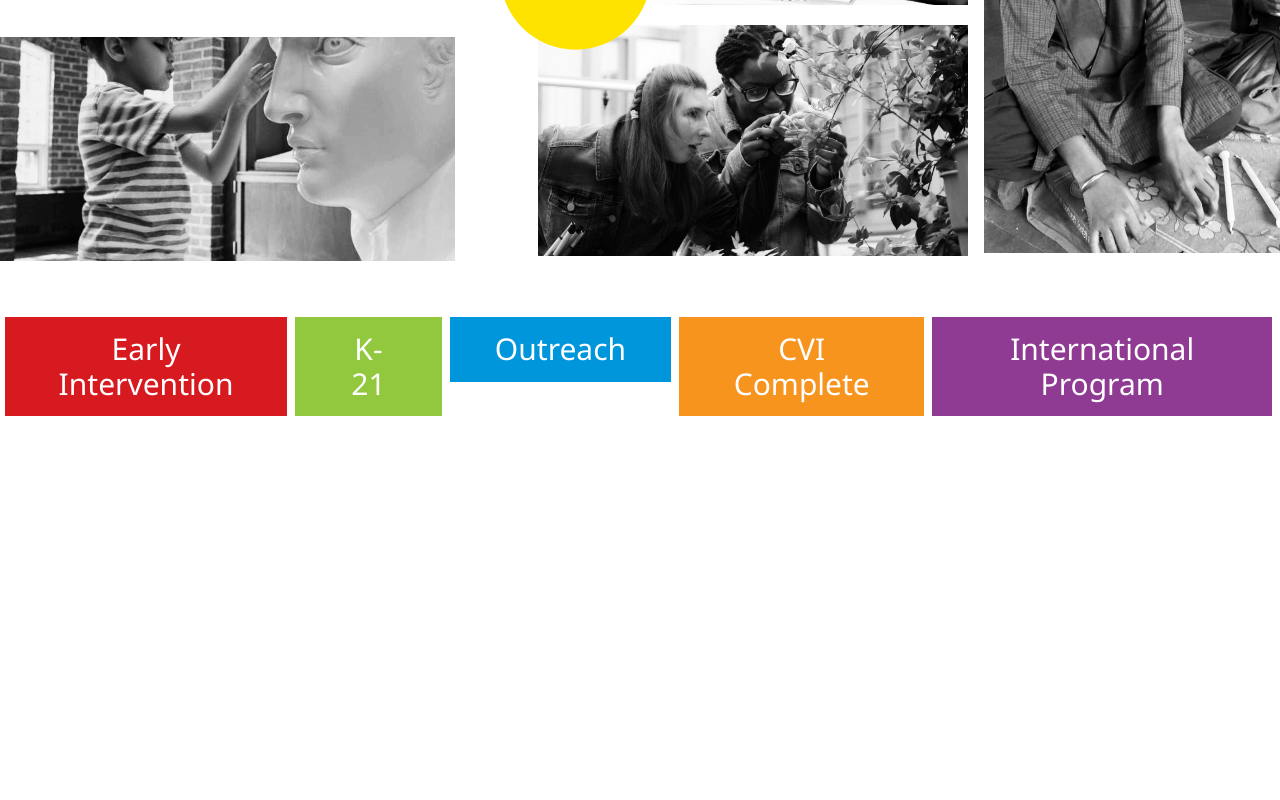
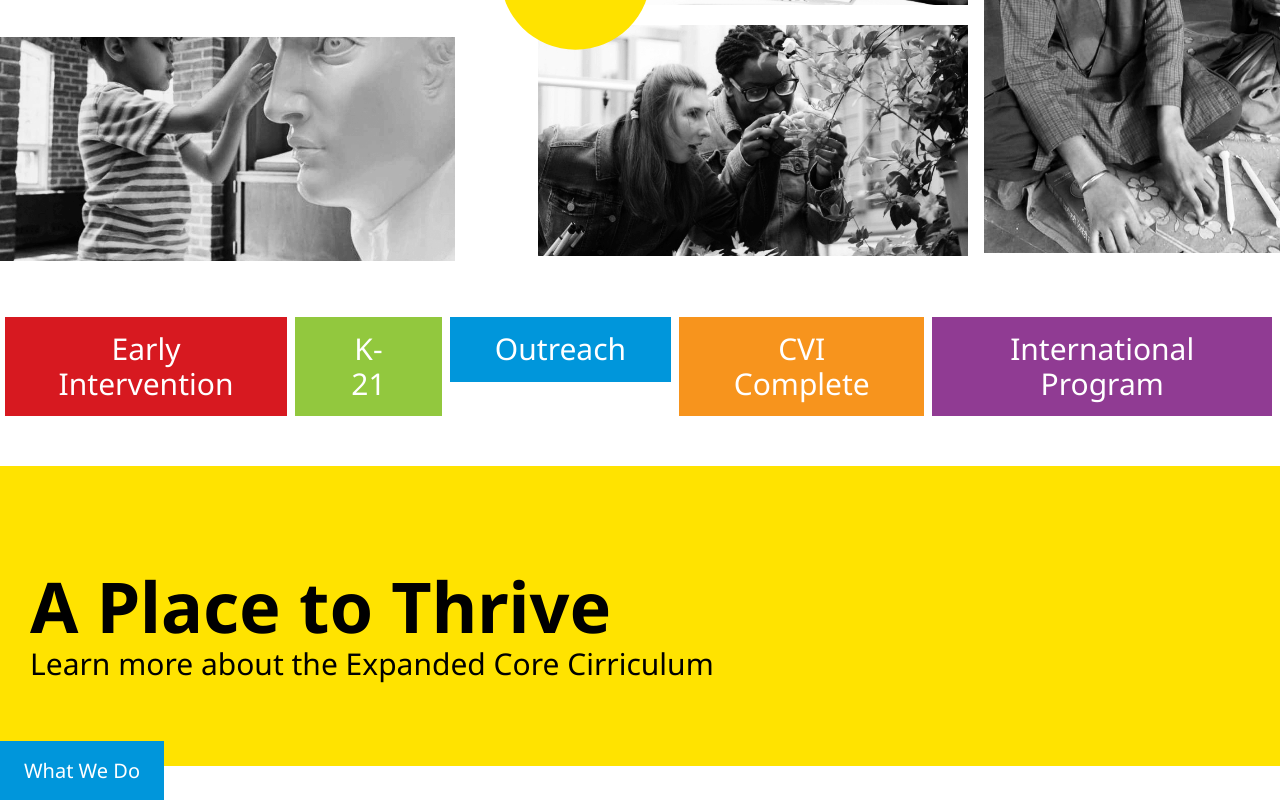
Before and after one commit to SarahHarbeson/vscm, a website: page deploy/index.html in a window 1280 px wide. Shown: the part 1844-2644 px from the top of the page. Before the commit the page ends 2281 px from the top, so only its background shows below. Drawn offline with Linux system fonts and the light colour scheme.

Commit message:
nearlyAllContent

```diff
--- a/deploy/index.html
+++ b/deploy/index.html
@@ -131,6 +131,24 @@
 
 
                             </div>
+    <div class="callout">
+                                    <div class="calloutText">
+
+                                <p class="text1">
+                                A Place to Thrive
+                                </p>
+
+                                <p class="text2">
+                                Learn more about the Expanded Core Cirriculum
+                                </p>
+                                </div>
+
+
+                                <button type="button">What We Do</button>
+
+
+
+                                </div>
 </body>
 
 </html>
--- /dev/null
+++ b/dev/scss/sections/_callout.scss
@@ -0,0 +1,36 @@
+.callout{
+    background-color: var(--yellow);
+    margin-top: 50px;
+    height: 300px;
+}
+
+.calloutText {
+    font-family: 'Noto Sans', sans-serif;
+    display: flex;
+    flex-direction: column;
+    padding: 30px;
+}
+
+.text1{
+    font-size: 70px;
+    font-weight: bold;
+    margin-bottom:-30px;
+}
+
+.text2{
+    font-size: 30px;
+
+}
+
+.callout button{
+    position: absolute;
+    background-color: var(--blue);
+    color: var(--white);
+    font-family: 'Noto Sans', sans-serif;
+    font-size: 20px;
+    padding: 18px 24px;
+
+    border: none;
+    cursor: pointer;
+
+}
--- a/dev/scss/styles.scss
+++ b/dev/scss/styles.scss
@@ -25,3 +25,4 @@
 @import "sections/_gallery";
 @import "sections/_galleryshapes";
 @import "sections/_buttons";
+@import "sections/_callout";
```
Also changed, not shown: deploy/css/styles.css, 3 other files.
